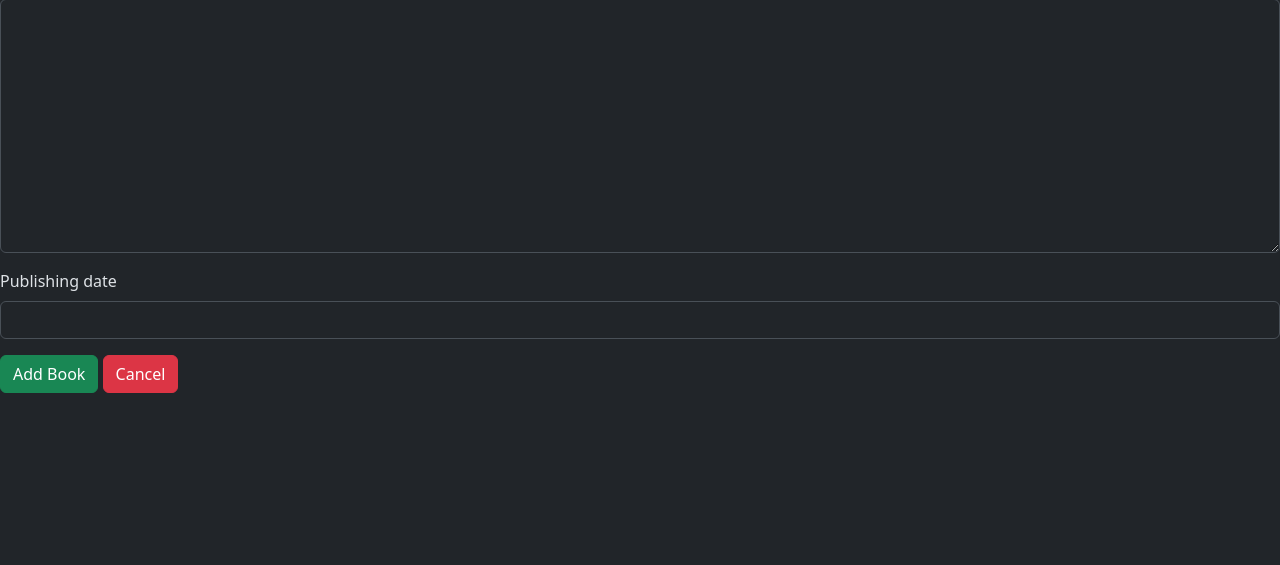
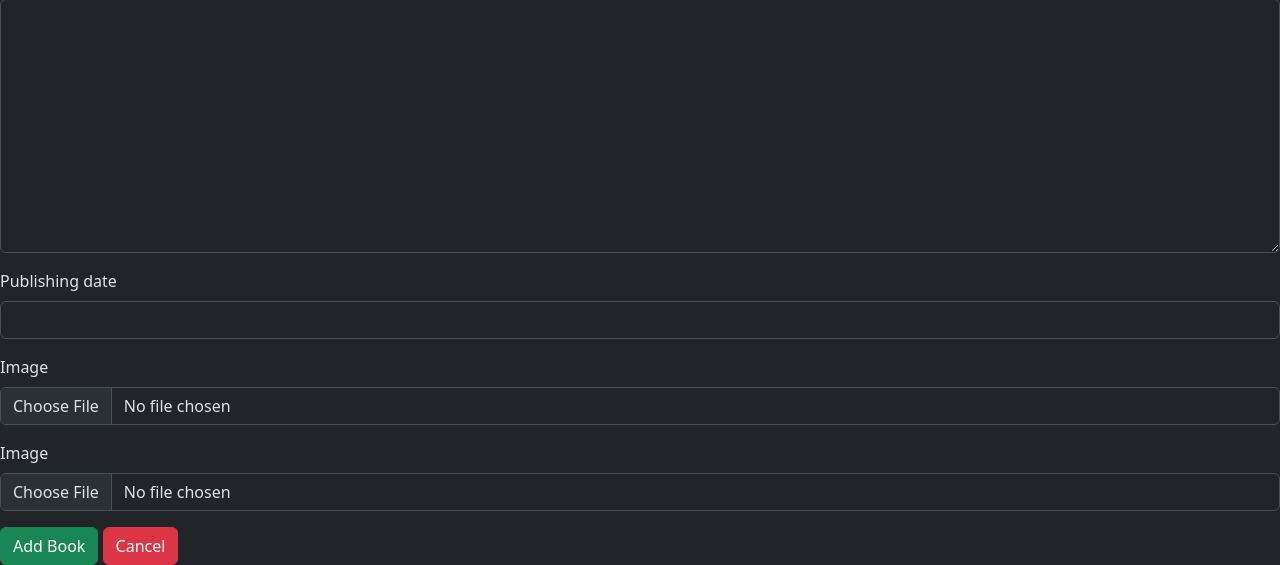
Before and after one commit to lizirukh/django-project, a Django app: page /add_book/ in a window 1280 px wide. Shown: the part 415-980 px from the top of the page. Before the commit the page ends 808 px from the top, so only its background shows below. Run offline with Django 5.2, Linux system fonts and the light colour scheme; the visitor is signed in with stand-in values (Sample User, id 1); data that the repository does not hold is empty; some libraries are stand-ins or nearby versions.

Commit message:
image upload functional

```diff
--- a/books_app/urls.py
+++ b/books_app/urls.py
@@ -16,9 +16,14 @@ Including another URLconf
 """
 from django.contrib import admin
 from django.urls import path, include
+from django.conf.urls.static import static
+from django.conf import settings
 
 urlpatterns = [
     path('admin/', admin.site.urls),
     path('', include('core.urls')),
     path('auth/', include('authentication.urls'))
-]
+] #   + static(settings.STATIC_URL, document_root=settings.STATIC_ROOT)
+
+if settings.DEBUG:
+    urlpatterns += static(settings.MEDIA_URL, document_root=settings.MEDIA_ROOT)
--- a/core/forms.py
+++ b/core/forms.py
@@ -1,7 +1,15 @@
 from django import forms
-from .models import BooksList
+from .models import BooksList, BookImage
+
 
 class BooksForm(forms.ModelForm):
     class Meta:
         model = BooksList
         fields = '__all__'
+
+class BookImageForm(forms.ModelForm):
+    class Meta:
+        model = BookImage
+        fields = ('image',)
+
+BookImageFormSet =forms.modelformset_factory(BookImage, form=BookImageForm, extra=2)
--- a/core/models.py
+++ b/core/models.py
@@ -37,3 +37,7 @@ class BooksList(models.Model):
 
     def __str__(self):
         return self.title, self.author
+
+class BookImage(models.Model):
+    book = models.ForeignKey(BooksList, on_delete=models.CASCADE, related_name='images')
+    image = models.ImageField(upload_to='book-images/', null=True, blank=True)
--- a/core/templates/events/add_book.html
+++ b/core/templates/events/add_book.html
@@ -6,11 +6,17 @@
 
 {% block content %}
 
-<form method="post">
+<form method="post" enctype="multipart/form-data">
 
     {% csrf_token %}
 
-    {{ form|crispy }}
+    {{ book_form|crispy }}
+
+    {{ image_formset.management_form }}
+
+    {% for form in image_formset %}
+        {{ form|crispy }}
+    {% endfor %}
 
      <button type="submit" class="btn btn-success">Add Book</button>
      <a href="{% url 'books_list' %}" class="btn btn-danger">Cancel</a>
--- a/core/views.py
+++ b/core/views.py
@@ -1,6 +1,6 @@
 from django.shortcuts import render, redirect, HttpResponse, get_object_or_404, HttpResponseRedirect
 from .models import BooksList, Author
-from .forms import BooksForm
+from .forms import BooksForm, BookImageFormSet
 # from django.urls import reverse
 from django.contrib.auth.decorators import login_required
 from .permissions import delete_book_permission
@@ -11,12 +11,12 @@ logger = logging.getLogger(__name__)
 
 def books_list(request):
 
-    logger.info('Started Index Page Logic')
+    # logger.info('Started Index Page Logic')
 
     title = request.GET.get('title')
     author = request.GET.get('author')
 
-    logger.info(f'Filtering: Title - {title}, author - {author}')
+    # logger.warning(f'Filtering: Title - {title}, author - {author}')
 
     filters = Q()
 
@@ -32,54 +32,63 @@ def books_list(request):
     else:
         books = BooksList.objects.all()
 
+    # logger.info(f'Book Quantity: " {books.count()}')
+
     return render(request, 'events/books_list.html', {'books': books})
 
 @login_required(login_url='login')
 def add_book(request):
 
     # if request.user.is_authenticated and request.user.has_perm('core.add_bookslist'):
-    logger.info('Started Add Book Logic')
+    # logger.info('Started Add Book Logic')
 
     if request.method == 'POST':
-        form = BooksForm(request.POST)
+        image_formset = BookImageFormSet(request.POST, files=request.FILES)
+        book_form = BooksForm(request.POST)
 
-        if form.is_valid():
-            book = form.save()
+        if book_form.is_valid() and image_formset.is_valid():
+            book = book_form.save()
 
-            return redirect('books_list')
+            for image_form in image_formset:
+                if image_form.cleaned_data.get('image'):
+                    image = image_form.save(commit=False)
+                    image.book = book
+                    image.save()
 
+        return redirect('books_list')
     else:
-        form = BooksForm()
-        return render(request, 'events/add_book.html', {'form': form})
-    logger.info(f'Adding Book: Title - {title}')
+        book_form = BooksForm()
+        image_formset = BookImageFormSet()
+        return render(request, 'events/add_book.html', {'book_form': book_form, 'image_formset': image_formset})
+    # logger.info(f'Adding Book: Title - {title}')
     # else:
     #     return HttpResponse('You do not have permission to add books.')
 
 def book_detail(request, pk):
-    logger.info('Started Book Detail page Logic')
+    # logger.info('Started Book Detail page Logic')
 
     book = get_object_or_404(BooksList, pk=pk)
-    logger.info(f'Book Detail Page: - {id}')
+    # logger.info(f'Book Detail Page: - {id}')
 
     return render(request, 'events/book_detail.html', {'book': book})
 
 @login_required(login_url='login')
 @delete_book_permission
 def delete_book(request, pk):
-    logger.info('Started Delete Book Logic')
+    # logger.info('Started Delete Book Logic')
 
     book = get_object_or_404(BooksList, pk=pk)
     # book = BooksList.objects.get(pk=pk)
     if request.method == 'POST':
         book.delete()
 
-    logger.info(f'Book - {id} has been deleted.')
+    # logger.info(f'Book - {id} has been deleted.')
     return redirect('books_list')
     # return HttpResponseRedirect(reverse('books_list'))
 
 
 def change_book(request, pk):
-    logger.info('Edit Book Logic has started.')
+    # logger.info('Edit Book Logic has started.')
 
     book = get_object_or_404(BooksList, pk=pk)
 
@@ -94,4 +103,4 @@ def change_book(request, pk):
     else:
         form = BooksForm(instance=book)
         return render(request, 'events/update_books.html', {'form': form})
-    logger.info(f'Book - Title - {id} has been changed.')
+    # logger.info(f'Book - Title - {id} has been changed.')
```
Also changed, not shown: books_app/settings.py (+14 -5 lines), core/templates/events/books_list.html (+8 -2 lines), core/migrations/0002_bookimage.py (added), media/book-images/DSC_0008.jpg (added), media/book-images/samoselipirveli.jpg (added), 1 other file.
